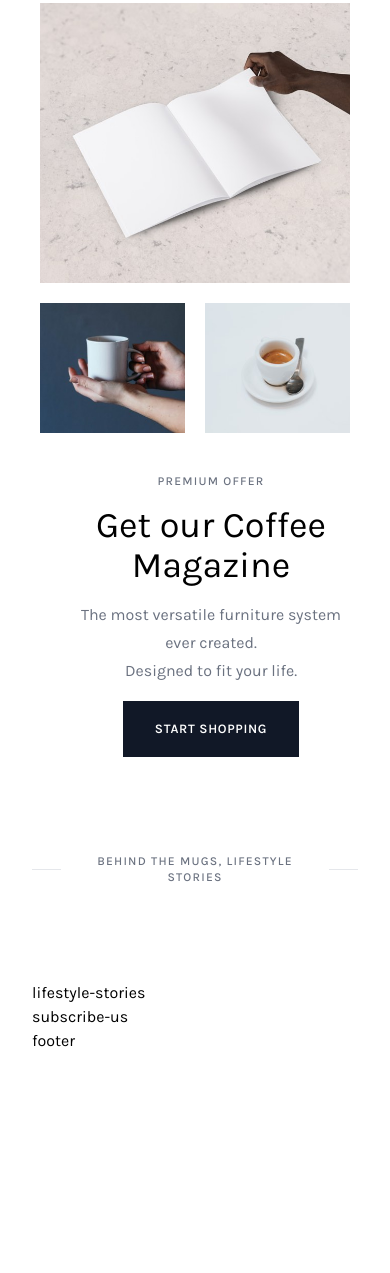
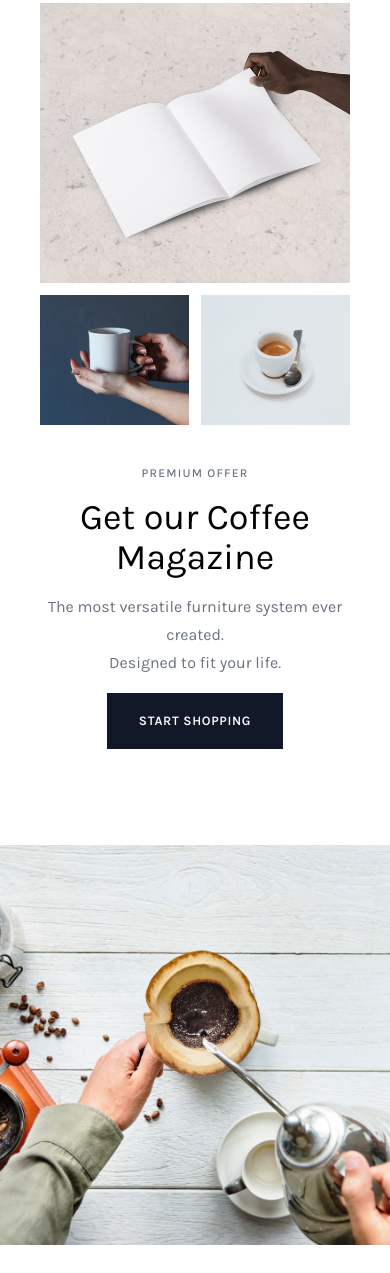
Before and after one commit to VanKiet414/tailwindcss-coffee-style, a website: page public/index.html in a window 390 px wide. Shown: the part 7747-9020 px from the top of the page. Before the commit the page ends 8800 px from the top, so only its background shows below. Drawn offline with Linux system fonts and the light colour scheme.

Commit message:
Add parallax settion.

```diff
--- a/public/index.html
+++ b/public/index.html
@@ -313,13 +313,13 @@
         <div class="coffee-magazine w-[95%] xl:w-[65%] mx-auto mb-24">
             <div class="flex flex-col md:flex-row justify-center items-center gap-5">
                 <div class="vkd-magazine-images basis-1/2 md:flex md:flex-row gap-5 w-full h-full mb-5 md:mb-0">
-                    <div class="tqd-magazine-big-image h-[280px] basis-2/3 mb-5 md:mb-0 bg-[url('./img/magazine-image-01.jpg')] bg-cover bg-no-repeat bg-center"></div>
-                    <div class="tqd-magazine-small-images basis-1/3 flex flex-row md:flex-col gap-5">
+                    <div class="tqd-magazine-big-image h-[280px] basis-2/3 mb-3 xs:mb-5 md:mb-0 bg-[url('./img/magazine-image-01.jpg')] bg-cover bg-no-repeat bg-center"></div>
+                    <div class="tqd-magazine-small-images basis-1/3 flex flex-row md:flex-col gap-3 xs:gap-5">
                         <div class="h-[130px] xs:h-[200px] md:h-[130px] basis-1/2 md:basis-full bg-[url('./img/magazine-image-02.jpg')] bg-cover bg-no-repeat bg-center"></div>
                         <div class="h-[130px] xs:h-[200px] md:h-[130px] basis-1/2 md:basis-full bg-[url('./img/magazine-image-03.jpg')] bg-cover bg-no-repeat bg-center"></div>
                     </div>
                 </div>
-                <div class="vkd-magazine-post basis-1/2 pl-8 xl:pl-14 text-center md:text-left">
+                <div class="vkd-magazine-post basis-1/2 md:pl-8 xl:pl-14 text-center md:text-left">
                     <div class="uppercase tracking-widest text-gray-500 font-medium text-xs mb-4">Premium Offer</div>
                     <div class="text-4xl mb-4">Get our Coffee Magazine</div>
                     <div class="text-gray-500 leading-7 mb-4 font-Karla">The most versatile furniture system ever created.<br>Designed to fit your life.</div>
@@ -328,13 +328,16 @@
             </div>
         </div><!--End coffee-magazine-->
 
+        <div class="vkd-parallax-section bg-[url('./img/bg-parallax-01.jpg')] bg-cover bg-no-repeat bg-center h-[400px] mb-24 bg-fixed w-[100vw] relative left-[calc(-50vw_+_50%)]">
+        </div><!--End parallax-settion-->
+
         <div class="vkd-subheadline">
             <div class="vkd-subheadline-deco-line"></div>
             <div class="vkd-subheadline-label">Behind the mugs, lifestyle stories
             </div>
             <div class="vkd-subheadline-deco-line"></div>
         </div>
-        <div class="lifestyle-stories">
+        <div class="lifestyle-stories h-[1000px]">
             lifestyle-stories
         </div><!--End lifestyle-stories-->
         <div class="subscribe-us">
--- a/tailwind.config.js
+++ b/tailwind.config.js
@@ -1,11 +1,12 @@
+const defaultTheme = require('tailwindcss/defaultTheme')
 module.exports = {
   content: ["./public/**/*.{html,js}"],
   theme: {
+    screens: {
+      'xs': '480px',
+      ...defaultTheme.screens,
+    },
     extend: {
-      screens: {
-        'xs': '480px',
-
-      },
       fontFamily:{
          Karla: ['Karla','sans-serif']
       },
```
Also changed, not shown: public/img/bg-parallax-01.jpg (added), public/output.css.
